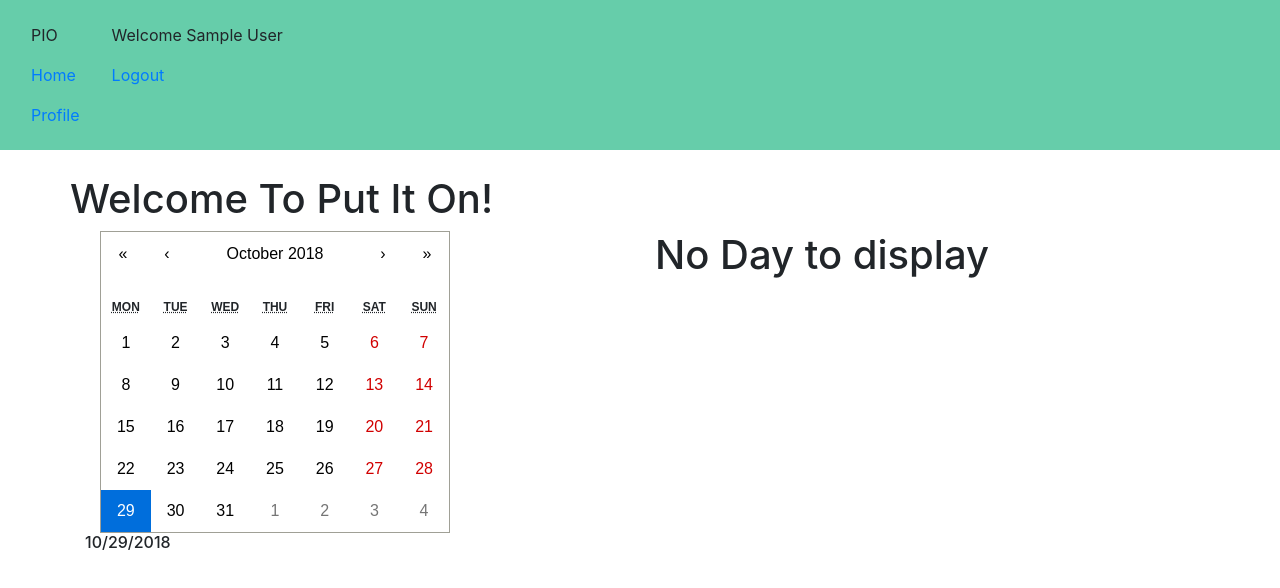
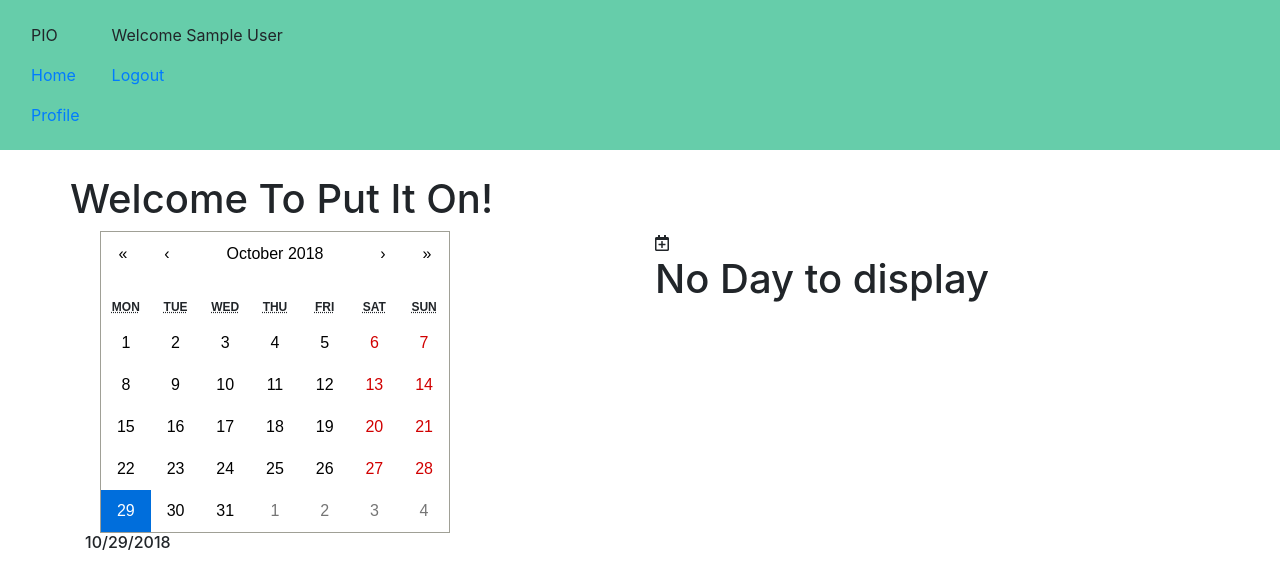
Before and after one commit to Tiffeney/Put-It-On, a React (Create React App) app in the folder client/: page / in a window 1280 px wide. Shown: the top 588 px of the page. Built offline with nearby package versions, Linux system fonts and the light colour scheme; no server answers; sample sign-in values are in the browser's storage.

Commit message:
added add day icon

```diff
--- a/client/src/components/Home/Home.js
+++ b/client/src/components/Home/Home.js
@@ -12,6 +12,7 @@ class Home extends Component {
         currentDay: null,
         days: [],
         currentUser: ""
+
       };
 
       async componentDidMount() {
@@ -32,6 +33,11 @@ class Home extends Component {
           this.setState({ date })
           this.filterDay(date);
     }
+
+
+
+
+
     render() {
         let { currentDay } = this.state;
         return(
@@ -45,13 +51,13 @@ class Home extends Component {
                             onChange={this.onChange}
                             value={this.state.date}
                         />
+                        {/* {<div><i class="far fa-calendar-plus"></i></div>} */}
                     </Col>
-                    <Col md={4}>
+                    <Col md={4}>{<div><i class="far fa-calendar-plus"></i></div>}
                         <DayDisplay day={currentDay}/>
                     </Col>
                 </Row>
              <div className="row">
-
             <div>
             <h6>{moment(this.state.date).format("MM/DD/YYYY")}</h6>
 
```
